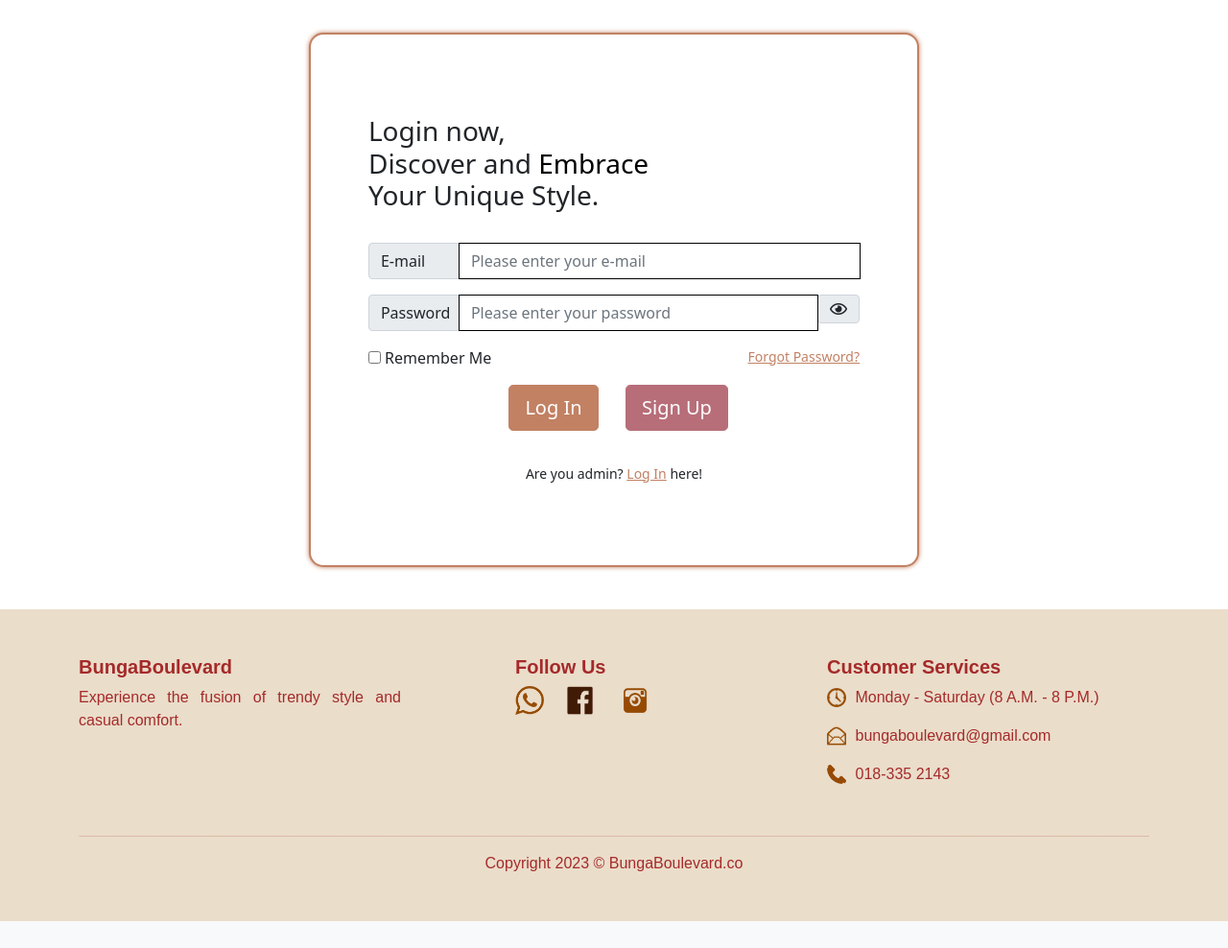
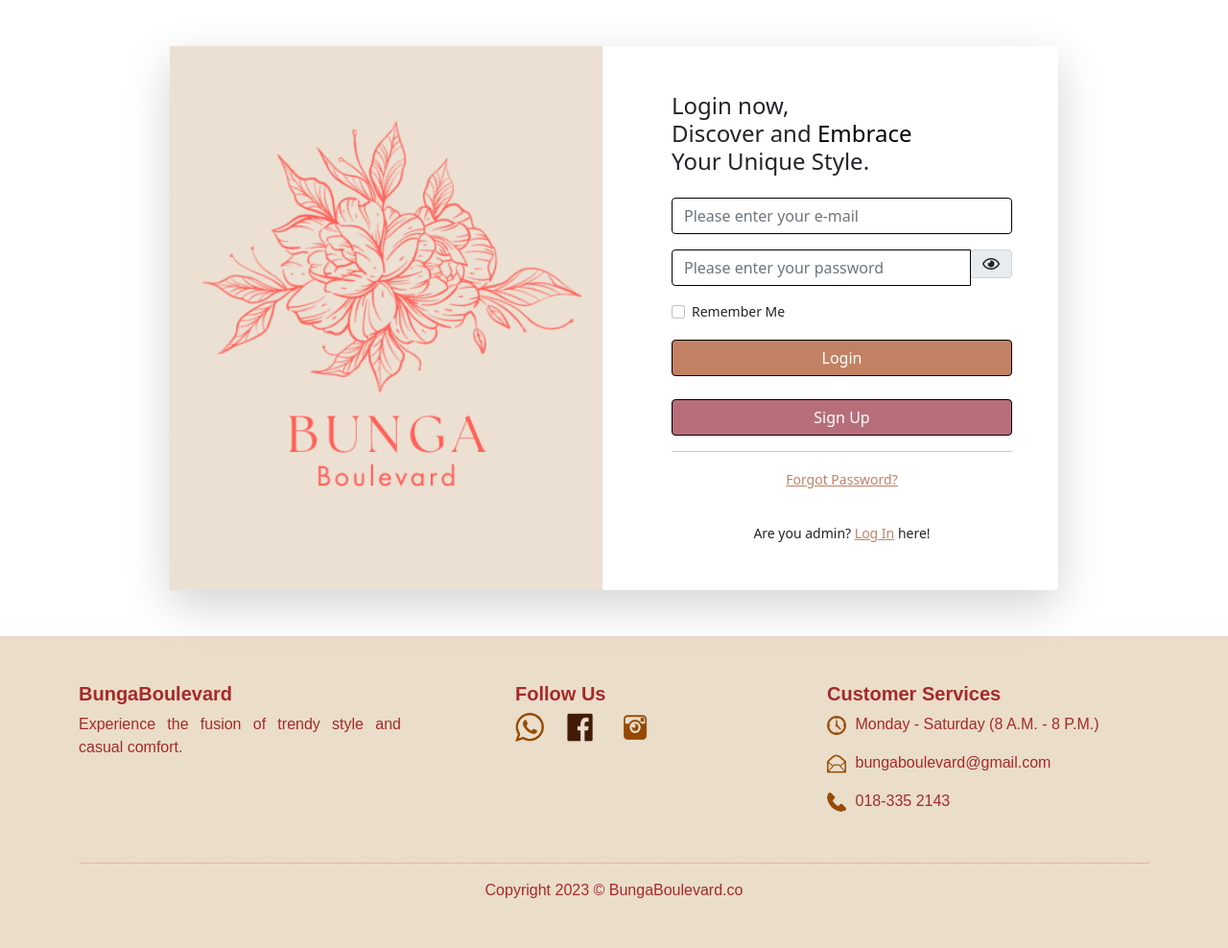
Before and after one commit to antideviant/bungaboulevard, a PHP site: page /bungaboulevard/login.php in a window 1280 px wide. Shown: the part 76-1064 px from the top of the page at 96% size. Before the commit the page ends 1036 px from the top, so only its background shows below. Run offline with PHP 8.4, Linux system fonts and the light colour scheme; a user stored in the database is signed in; data that the repository does not hold is empty; some libraries are stand-ins or nearby versions.

Commit message:
Update Login, SignUp

```diff
--- a/login.php
+++ b/login.php
@@ -49,61 +49,65 @@ exit();
 </style>
 <body>
     <?php include_once('includes/header.php');?>
-    <div class="container custom-container" style="padding: 10%; padding-top: 0; padding-bottom: 0;">
-        <div class="login-box">
-            <!-- /.login-logo -->
-            <div class="card card-outline card-primary" style="margin: 14%; padding: 5%; border: 2px solid #c28163; border-radius: 15px; box-shadow: 0px 0px 5px #c28163;">
-                <div class="card-body">
-                <br>
-                <h3 class="login-box-msg" style="text-align: left;">Login now,<br>
-                    Discover and <a href="admin/index.php" style="text-decoration:none; color:#000">Embrace</a><br>
-                    Your Unique Style.
-                </h3>
-                <br>
-                <form method="post" name="login">
-                    <div class="input-group mb-3">
-                        <label for="email" class="input-group-text" style="width: 95px;">E-mail</label>
-                        <input type="email" class="form-control" name="emailid" placeholder="Please enter your e-mail" required>
-                        <span id="user-email-status" style="font-size:12px;"></span>
+    <div class="container">
+        <div class="row justify-content-center">
+            <div class="col-md-9 col-lg-12 col-xl-10">
+                <div class="card shadow-lg o-hidden border-0 my-5">
+                    <div class="card-body p-0">
+                        <div class="row">
+                            <div class="col-lg-6 d-none d-lg-flex">
+                                <div class="flex-grow-1 bg-login-image" style="background: url(&quot;assets/bblogo.png&quot;) top / cover, #ece0d3;"></div>
                             </div>
-                    <div class="input-group mb-3">
-                        <label for="password" class="input-group-text" style="width: 95px;">Password</label>
-                        <input type="password" class="form-control" name="inputuserpwd" placeholder="Please enter your password" required>
+                            <div class="col-lg-6">
+                                <div class="p-5">
+                                <div class="text-center">
+                                    <h4 class="text-dark mb-4" style="text-align: left;">
+                                        <span style="color: rgb(33, 37, 41);">Login now,</span><br>
+                                        <span style="color: rgb(33, 37, 41);">Discover and</span>
+                                        <a href="http://localhost/bungaboulevard/admin/index.php" style="text-decoration: none; color: rgb(0, 0, 0);">
+                                            <span style="color: rgb(0, 0, 0);">Embrace</span>
+                                        </a><br>
+                                        <span style="color: rgb(33, 37, 41);">Your Unique Style.</span>
+                                    </h4>
+                                </div>
+                                    <form class="user" method="post" name="login">
+                                        <div class="mb-3">
+                                            <input class="form-control form-control-user" type="email" aria-describedby="emailHelp" placeholder="Please enter your e-mail" name="emailid">
+                                        </div>
+                                        <div class="mb-3 input-group">
+                                            <input class="form-control form-control-user" type="password" placeholder="Please enter your password" name="inputuserpwd">
                                             <div class="input-group-append">
                                                 <span class="input-group-text toggle-password" style="cursor: pointer;">
                                                     <i class="far fa-eye"></i>
                                                 </span>
                                             </div>
                                         </div>
-
-                    <div class="d-flex justify-content-between">
-                        <div class="icheck-primary">
-                            <input type="checkbox" id="remember">
-                            <label for="remember">Remember Me</label>
+                                        <div class="mb-3">
+                                            <div class="custom-control custom-checkbox small">
+                                                <div class="form-check">
+                                                    <input class="form-check-input custom-control-input" type="checkbox" id="formCheck-1">
+                                                    <label class="form-check-label custom-control-label" for="formCheck-1">Remember Me</label>
                                                 </div>
-                        <small><a href="password-recovery.php" style="color:#c28163">Forgot Password?</a></small>
                                             </div>
-
-                    <div class="row mt-3">
-                        <div class="col-6">
-                            <button type="submit" name="login" id="login" class="btn btn-info btn-block btn-lg btn1" value="Login">Log In</button>
                                         </div>
-                        <div class="col-6">
-                            <a href="signup.php" class="text-center btn btn-info btn-block btn-lg btn2">Sign Up</a>
-                        </div>
+                                        <button class="btn btn-primary d-block btn-user w-100" id="login" name="login" type="submit" style="background: #c28163; border-color: #000000;">Login</button>
+                                        <br>
+                                        <a href="signup.php" class="btn btn-primary d-block btn-google btn-user w-100 mb-2" role="button" style="background: #b76e79; border-color: #000000;">Sign Up</a>
+                                        <hr>
+                                    </form>
+                                    <div class="text-center"><a class="small" style="color:#c28163" href="password-recovery.php">Forgot Password?</a></div>
                                     <div class="col-12 mt-2 text-center">
                                         <br><small>Are you admin? <a href="admin/index.php" style="color:#c28163">Log In</a> here!</small>
                                     </div>
                                 </div>
-                    <br>
-                </form>
                             </div>
-                <!-- /.card-body -->
                         </div>
-            <!-- /.card -->
                     </div>
-        <!-- /.login-box -->
                 </div>
+            </div>
+        </div>
+    </div>
+
     <!-- Footer-->
     <?php include_once('includes/footer.php'); ?>
     <!-- Custom core JS-->
```
Also changed, not shown: signup.php (+24 -30 lines). Lines whose indentation alone changed are shown as unchanged.
